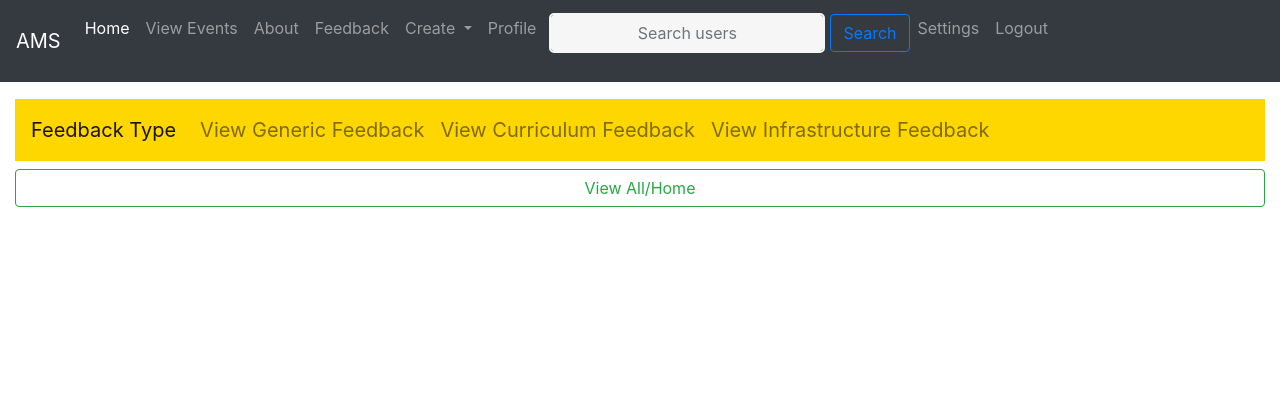
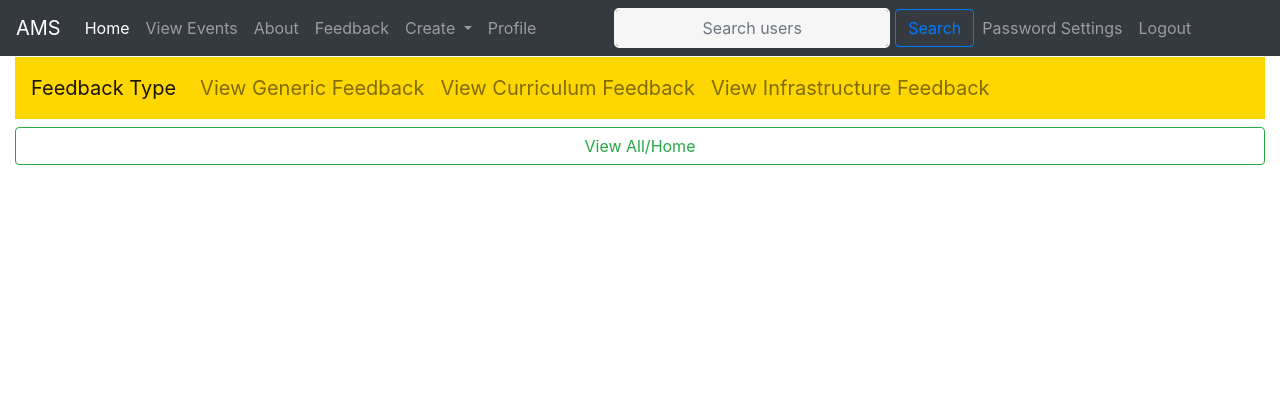
Before and after one commit to Siddharth-Ramawat/SMEC-AMS, a Django app: page /view/ in a window 1280 px wide. Shown: the top 420 px of the page. Run offline with Django 3.2, Linux system fonts and the light colour scheme; the visitor is signed in with stand-in values (Sample User, id 1); data that the repository does not hold is empty; parts of the project's set-up code (start-up, migrations or seed data) failed here and were passed over; some libraries are stand-ins or nearby versions.

Commit message:
removed padding from navbar

```diff
--- a/dash/templates/dash/base.html
+++ b/dash/templates/dash/base.html
@@ -24,17 +24,14 @@
     {% endif %}
 </head>
 <body>
-        <nav class="navbar navbar-expand-lg navbar-dark bg-dark mb-3">
-            <div>
-            <a class="navbar-brand" href="/">AMS</a>
-            <button aria-controls="navbarNavAltMarkup" aria-expanded="false" aria-label="Toggle Navigation"
-                class="navbar-toggler" data-target="#navbarNavAltMarkup" data-toggle="collapse" type="button">
-                <span class="navbar-toggler-icon"></span>
-            </button>
-            </div>
-            <div class="collapse navbar-collapse" id="navbarNavAltMarkup">
+        <nav class="navbar navbar-expand-md navbar-dark bg-dark">
+          <a class="navbar-brand" href="/">AMS</a>
+          <button class="navbar-toggler" type="button" data-toggle="collapse" data-target="#navbarsExample04" aria-controls="navbarsExample04" aria-expanded="false" aria-label="Toggle navigation">
+            <span class="navbar-toggler-icon"></span>
+          </button>
+            <div class="collapse navbar-collapse" id="navbarsExample04">
                 <ul class="navbar-nav mr-auto">
-                    <li class="nav-item active">
+                  <li class="nav-item active">
                         <a class="nav-item nav-link" href="{% url 'dash-home' %}">Home <span class="sr-only">(current)</span></a>
                     </li>
                     <li class="nav-item">
@@ -62,18 +59,6 @@
                     <li class="nav-item">
                         <a class="nav-item nav-link" href="{% url 'profile' %}">Profile</a>
                     </li>
-                    <li class="nav-item">
-                        <form  class="form-inline flex-nowrap rounded" action="{% url 'search-users' %}" method="GET" value="{{request.GET.query}}">
-                            <input class="form-control " type="text" name="query" value="{{request.GET.query}}"  placeholder="Search users"/>
-                            <input class="btn btn-outline-primary" type="submit" name="submit" value="Search"/>
-                        </form>
-                    </li>
-                    <li class="nav-item">
-                        <a class="nav-item nav-link mr-auto" href="{% url 'update_password' %}">Settings</a>
-                    </li>
-                    <li class="nav-item">
-                        <a class="nav-item nav-link mr-auto" href="{% url 'logout'  %}">Logout</a>
-                    </li>
                     {% else %}
                         <li class="nav-item">
                                 <a class="nav-item nav-link" href="{% url 'login'  %}">Login</a>
@@ -82,7 +67,20 @@
                                 <a class="nav-item nav-link" href="{% url 'register' %}">Register</a>
                         </li>
                     {% endif %}
-                 </ul>
+                </ul>
+                <form  class="form-inline flex-nowrap rounded my-2 my-md-0" action="{% url 'search-users' %}" method="GET" value="{{request.GET.query}}">
+                            <input class="form-control my-2 my-md-0" type="text" name="query" value="{{request.GET.query}}"  placeholder="Search users"/>
+                            <input class="btn btn-outline-primary" type="submit" name="submit" value="Search"/>
+                </form>
+                <ul class="navbar-nav mr-auto">
+                    <li class="nav-item">
+                        <a class="nav-item nav-link mr-auto" href="{% url 'update_password' %}">Password Settings</a>
+                    </li>
+                    <li class="nav-item">
+                        <a class="nav-item nav-link mr-auto" href="{% url 'logout'  %}">Logout</a>
+                    </li>
+                </ul>
+
             </div>
         </nav>
         <div class="container-fluid">
```
